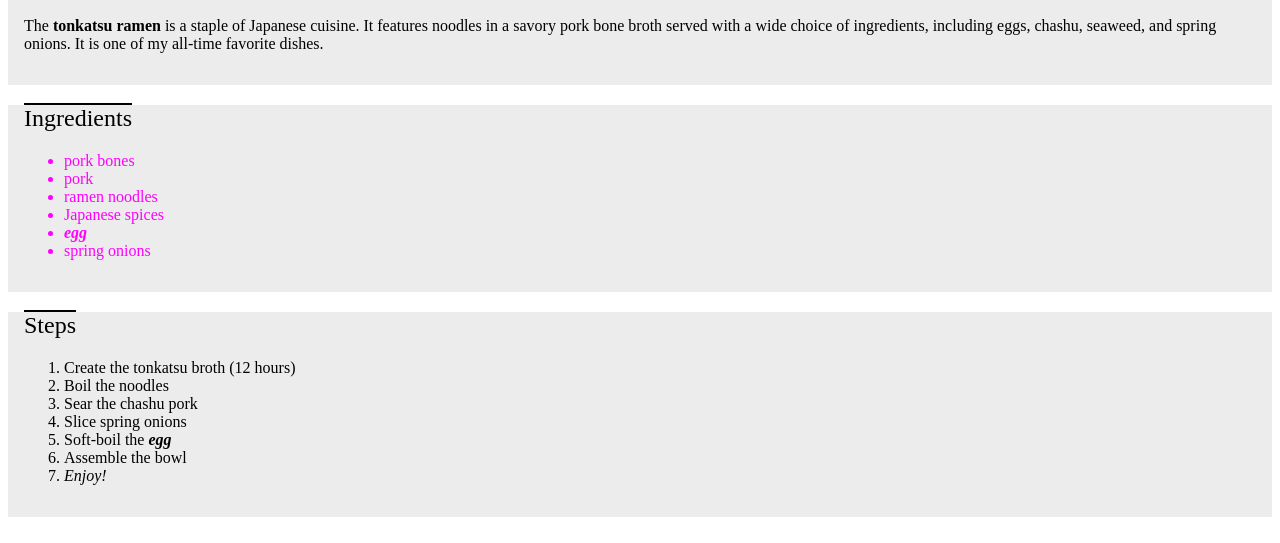
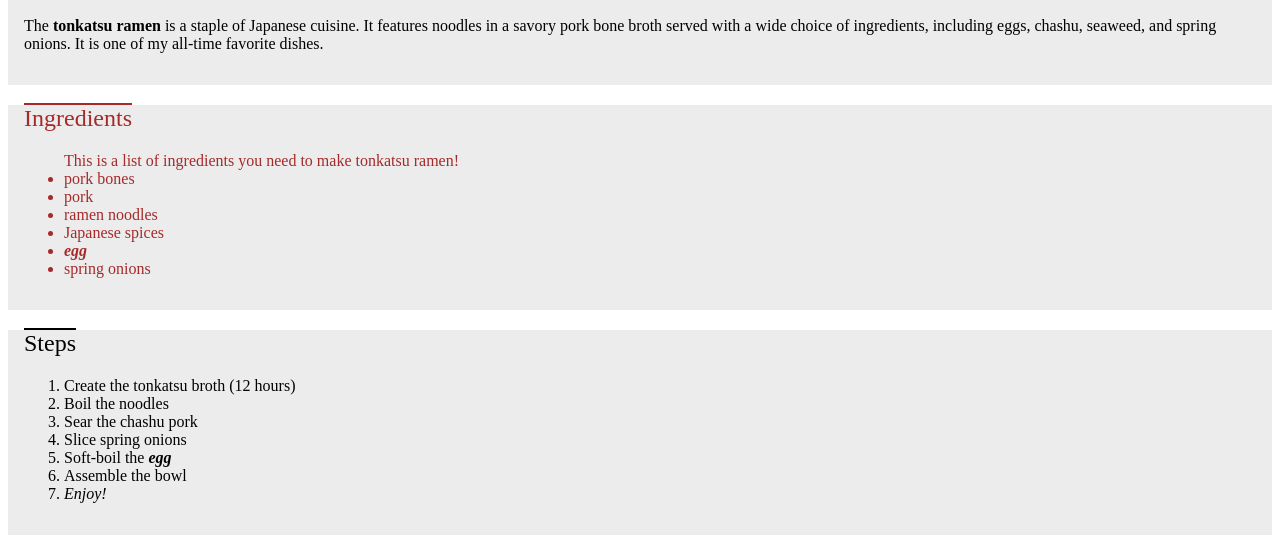
Before and after one commit to Julia-1439/odin-recipes, a plain HTML site: page recipes/ramen.html in a window 1280 px wide. Shown: the part 375-918 px from the top of the page. Drawn offline with Linux system fonts and the light colour scheme.

Commit message:
Add special styling to Ingredient card

```diff
--- a/recipes/ramen.html
+++ b/recipes/ramen.html
@@ -23,9 +23,9 @@
 			The <strong>tonkatsu ramen</strong> is a staple of Japanese cuisine. It features noodles in a savory pork bone broth served with a wide choice of ingredients, including eggs, chashu, seaweed, and spring onions. It is one of my all-time favorite dishes.
 		</p>
 	</div>
-	<div class="ramen-card">
+	<div class="ramen-card ramen-brown-text">
 		<h2>Ingredients</h2>
-		<ul>
+		<ul>This is a list of ingredients you need to make tonkatsu ramen!
 			<li>pork bones</li>
 			<li>pork</li>
 			<li>ramen noodles</li>
--- a/style.css
+++ b/style.css
@@ -112,3 +112,11 @@ div ul li {
     background: #ECECEC;
     padding: 0 16px 16px 16px;
 }
+
+.ramen-brown-text {
+    color: brown;
+}
+
+.ramen-brown-text li{
+    color: inherit;
+}
```
